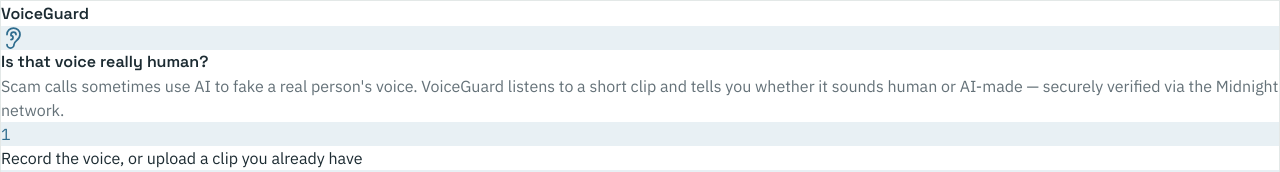
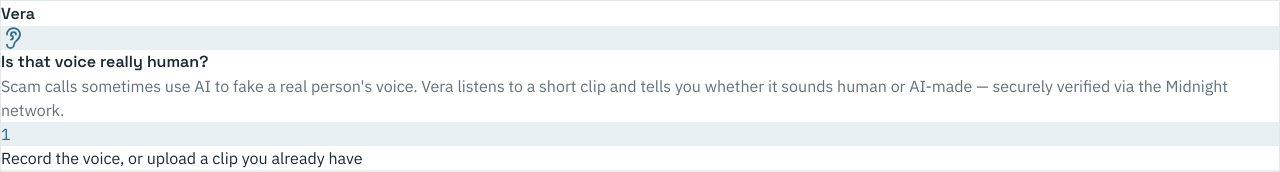
Before and after one commit to Meylicya/Midnight-Ai-scam-Detector, a React (Vite) app in the folder frontend/: page / in a window 1280 px wide. Shown: the top 172 px of the page. Built offline with nearby package versions, Linux system fonts and the light colour scheme; the HTML template or start-up script is replaced by a standard one.

Commit message:
changed the name of the app

```diff
--- a/frontend/src/App.jsx
+++ b/frontend/src/App.jsx
@@ -399,7 +399,7 @@
               className="text-sm tracking-tight"
               style={{ fontFamily: fontHeading, fontWeight: 600, color: palette.ink }}
             >
-              VoiceGuard
+              Vera
             </span>
             <span
               className="h-2 w-2 rounded-full animate-pulse"
@@ -426,7 +426,7 @@
               </h1>
               <p className="text-sm mt-2 leading-relaxed" style={{ color: palette.inkMuted }}>
                 Scam calls sometimes use AI to fake a real person's voice.
-                VoiceGuard listens to a short clip and tells you whether it
+                Vera listens to a short clip and tells you whether it
                 sounds human or AI-made — securely verified via the Midnight network.
               </p>
 
```
